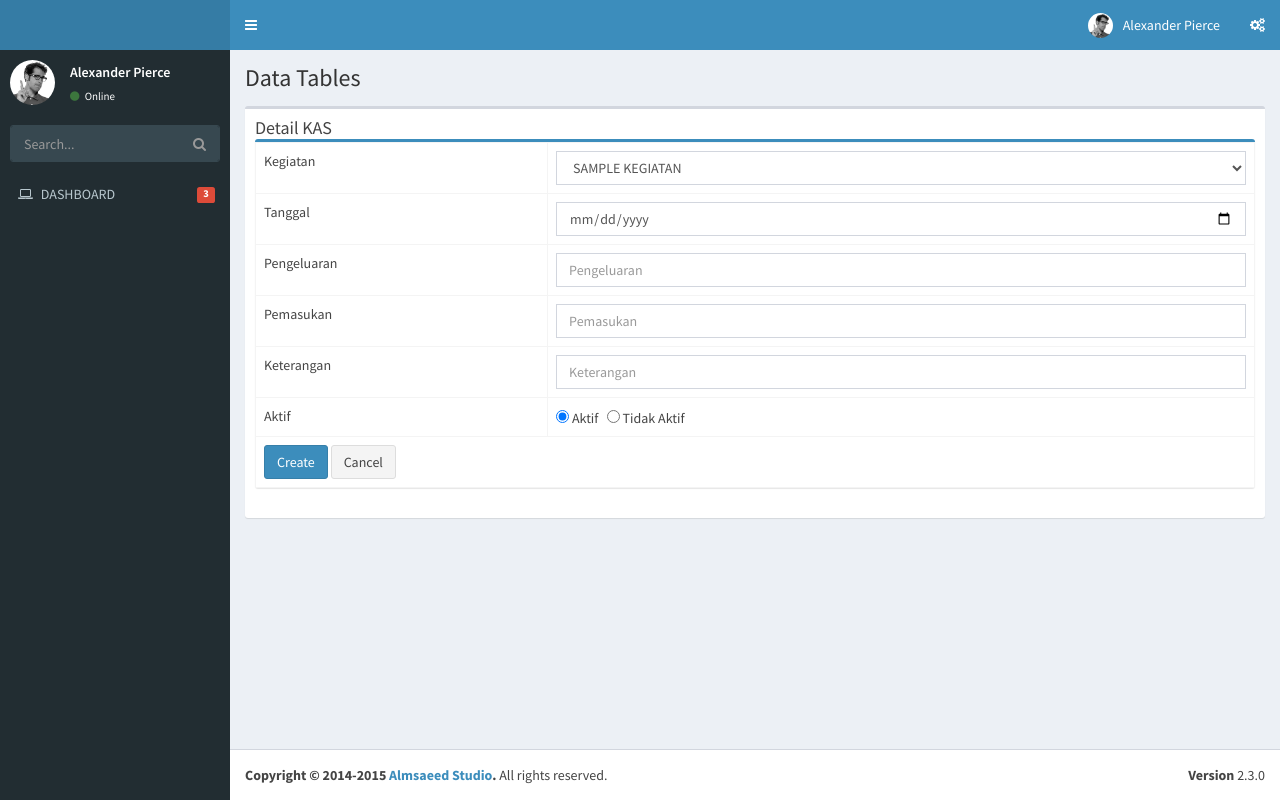
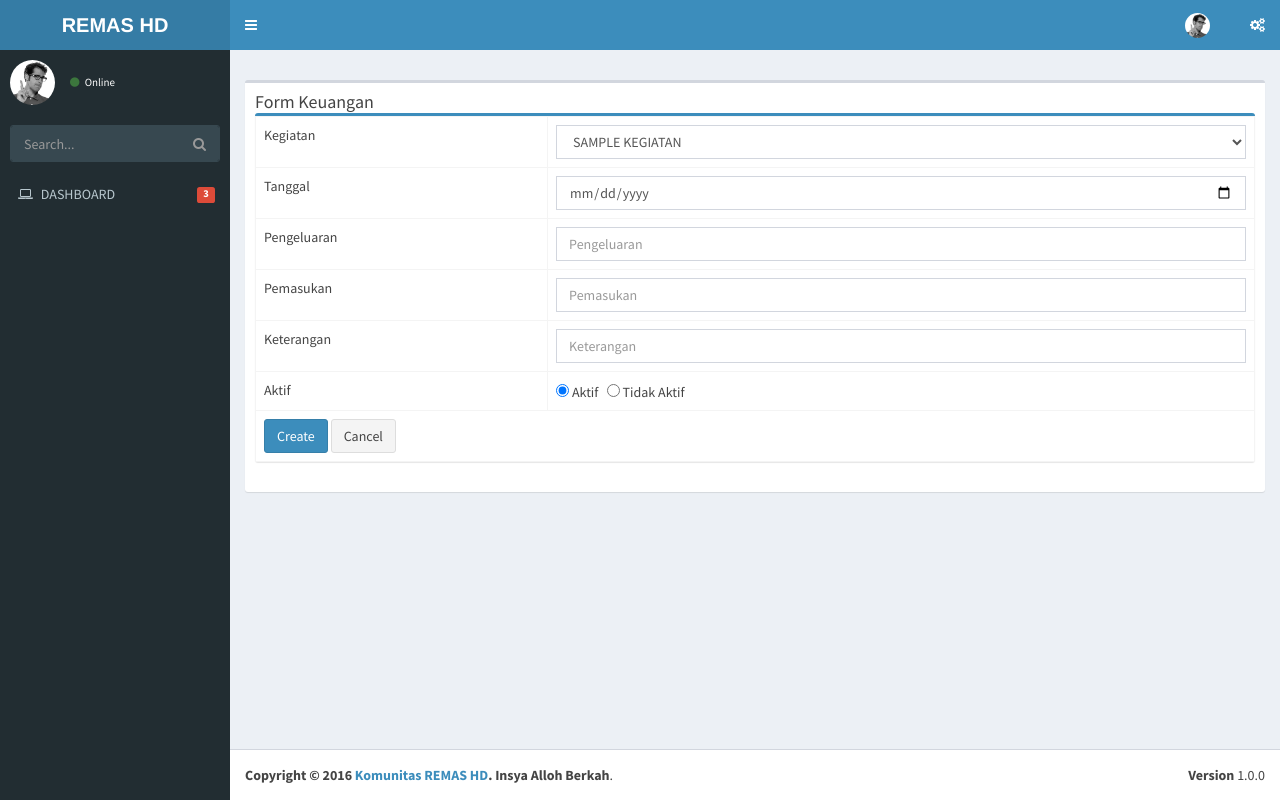
Before and after one commit to mr76267/remas-hd, a CodeIgniter app: page /yourprojectname/index.php/t_det_kas/create in a window 1280 px wide. Run offline with CodeIgniter, Linux system fonts and the light colour scheme; tables that the repository leaves empty or names only in its code hold one stand-in row (values such as "Sample post"); some libraries are stand-ins or nearby versions.

Commit message:
menu keuangan fix v 1.0.0

```diff
--- a/application/controllers/Menu_login.php
+++ b/application/controllers/Menu_login.php
@@ -31,6 +31,7 @@
 			$sess_data['uid'] = 0;
 			$sess_data['username'] = 'Super Admin';
 			$sess_data['level'] = 'Super Admin';
+			$sess_data['nama'] = 'Super Admin';
 			$this->session->set_userdata($sess_data);
 			echo '<META HTTP-EQUIV="Refresh" Content="0; URL='.base_url().'">';
 		}else{
@@ -45,6 +46,7 @@
 					$sess_data['uid'] = $sess->id;
 					$sess_data['username'] = $sess->username;
 					$sess_data['level'] = $sess->level;
+					$sess_data['nama'] = $sess->first_name;
 					$this->session->set_userdata($sess_data);
 
 				echo '<META HTTP-EQUIV="Refresh" Content="0; URL='.base_url().'">';
--- a/application/controllers/T_det_kas.php
+++ b/application/controllers/T_det_kas.php
@@ -18,9 +18,10 @@
     public function index()
     {
         $t_det_kas = $this->T_det_kas_model->get_all();
-
+		$saldo_akhir = $this->T_det_kas_model->get_last_id();
         $data = array(
-            't_det_kas_data' => $t_det_kas
+            't_det_kas_data' => $t_det_kas,
+			'saldo_akhir' => $saldo_akhir
         );
 
         $this->template->load('template','t_det_kas_list', $data);
@@ -32,6 +33,7 @@
         if ($row) {
             $data = array(
 		'id_kas' => $row->id_kas,
+		'no_kwitansi' => $row->no_kwitansi,
 		'nama_kegiatan' => $row->nama_kegiatan,
 		'pengeluaran' => $row->pengeluaran,
 		'pemasukan' => $row->pemasukan,
--- a/application/models/T_det_kas_model.php
+++ b/application/models/T_det_kas_model.php
@@ -41,10 +41,25 @@
     function get_all()
     {
 		$sql = $this->main_sql;
+		if($this->session->userdata('level') <> 'Super Admin'){
+			$sql .= " And t_det_kas.aktif = 'y'";
+		}
+
 		$sql .= " ORDER BY
 				id_kas ASC" ;
 		$result = $this->db->query($sql);
 		return $result->result();
+        /* $this->db->order_by($this->id, $this->order);
+        return $this->db->get($this->table)->result(); */
+    }
+	function get_last_id()
+    {
+		$sql = $this->main_sql;
+		$sql .= " And t_det_kas.aktif = 'y'";
+		$sql .= " ORDER BY
+				id_kas DESC Limit 1" ;
+		$result = $this->db->query($sql);
+		return $result->row()->saldo_akhir;
         /* $this->db->order_by($this->id, $this->order);
         return $this->db->get($this->table)->result(); */
     }
--- a/application/models/model_user.php
+++ b/application/models/model_user.php
@@ -8,6 +8,7 @@
 					users.id,
 					username,
 					password,
+					first_name,
 					email,
 					active,
 					groups.name as level
--- a/application/views/t_det_kas_form.php
+++ b/application/views/t_det_kas_form.php
@@ -5,7 +5,7 @@
               <div class='box'>
                 <div class='box-header'>
 
-                  <h3 class='box-title'>Detail KAS</h3>
+                  <h3 class='box-title'>Form Keuangan</h3>
 				  <?php
 				/* 	$hasil = 0 + (0-50000);
 					echo $hasil; */
--- a/application/views/t_det_kas_read.php
+++ b/application/views/t_det_kas_read.php
@@ -5,8 +5,9 @@
             <div class='col-xs-12'>
               <div class='box'>
                 <div class='box-header'>
-                <h3 class='box-title'>T_det_kas Read</h3>
+                <h3 class='box-title'><b>Detail Kegiatan</b></h3>
         <table class="table table-bordered">
+	    <tr><td>No Kwitansi</td><td><?php echo $no_kwitansi; ?></td></tr>
 	    <tr><td>Kegiatan</td><td><?php echo $nama_kegiatan; ?></td></tr>
 		<tr><td>Tanggal</td><td><?php echo $tanggal; ?></td></tr>
 		<tr><td>Keterangan</td><td><?php echo $keterangan; ?></td></tr>
--- a/application/views/template.php
+++ b/application/views/template.php
@@ -40,7 +40,7 @@
                     <!-- mini logo for sidebar mini 50x50 pixels -->
                     <span class="logo-mini"><b>A</b>LT</span>
                     <!-- logo for regular state and mobile devices -->
-                    <span class="logo-lg"><b> <?php echo $this->session->userdata('username'); ?></b></span>
+                    <span class="logo-lg"><b> REMAS HD</b></span>
                 </a>
                 <!-- Header Navbar: style can be found in header.less -->
                 <nav class="navbar navbar-static-top" role="navigation">
@@ -60,19 +60,19 @@
                             <li class="dropdown user user-menu">
                                 <a href="#" class="dropdown-toggle" data-toggle="dropdown">
                                     <img src="<?php echo base_url()?>template/dist/img/user2-160x160.jpg" class="user-image" alt="User Image">
-                                    <span class="hidden-xs">Alexander Pierce</span>
+                                    <span class="hidden-xs"><?php echo ucwords(strtolower($this->session->userdata('nama'))); ?></span>
                                 </a>
                                 <ul class="dropdown-menu">
                                     <!-- User image -->
                                     <li class="user-header">
                                         <img src="<?php echo base_url()?>template/dist/img/user2-160x160.jpg" class="img-circle" alt="User Image">
                                         <p>
-                                            Alexander Pierce - Web Developer
-                                            <small>Member since Nov. 2012</small>
+                                            <?php echo ucwords(strtolower($this->session->userdata('nama'))); ?>
+                                          <!--  <small>Member since Nov. 2012</small>-->
                                         </p>
                                     </li>
                                     <!-- Menu Body -->
-                                    <li class="user-body">
+                                    <!-- <li class="user-body">
                                         <div class="col-xs-4 text-center">
                                             <a href="#">Followers</a>
                                         </div>
@@ -82,15 +82,15 @@
                                         <div class="col-xs-4 text-center">
                                             <a href="#">Friends</a>
                                         </div>
-                                    </li>
+                                    </li> -->
                                     <!-- Menu Footer-->
                                     <li class="user-footer">
                                         <div class="pull-left">
-                                            <a href="#" class="btn btn-default btn-flat">Profile</a>
+                                            <a href="#" class="btn btn-default btn-flat">Profil</a>
                                         </div>
                                         <div class="pull-right">
                                             <?php
-                                            echo anchor('auth/logout','Sing out',array('class'=>'btn btn-default btn-flat'));
+                                            echo anchor('menu_login/logout','Wangsul',array('class'=>'btn btn-default btn-flat'));
                                             ?>
 
                                         </div>
@@ -115,7 +115,7 @@
                             <img src="<?php echo base_url()?>template/dist/img/user2-160x160.jpg" class="img-circle" alt="User Image">
                         </div>
                         <div class="pull-left info">
-                            <p>Alexander Pierce</p>
+                            <p><?php echo ucwords(strtolower($this->session->userdata('nama'))); ?></p>
                             <a href="#"><i class="fa fa-circle text-success"></i> Online</a>
                         </div>
                     </div>
@@ -213,7 +213,7 @@
                 <!-- Content Header (Page header) -->
                 <section class="content-header">
                     <h1>
-                        Data Tables
+                     <!--    Data Tables -->
                     </h1>
                 </section>
 
@@ -227,9 +227,9 @@
             </div><!-- /.content-wrapper -->
             <footer class="main-footer">
                 <div class="pull-right hidden-xs">
-                    <b>Version</b> 2.3.0
+                    <b>Version</b> 1.0.0
                 </div>
-                <strong>Copyright &copy; 2014-2015 <a href="http://almsaeedstudio.com">Almsaeed Studio</a>.</strong> All rights reserved.
+                <strong>Copyright &copy; 2016 <a href="https://www.facebook.com/groups/150636384980548/">Komunitas REMAS HD</a>. Insya Alloh Berkah</strong>.
             </footer>
 
             <!-- Add the sidebar's background. This div must be placed
```
Also changed, not shown: application/views/t_det_kas_list.php (+32 -7 lines).
